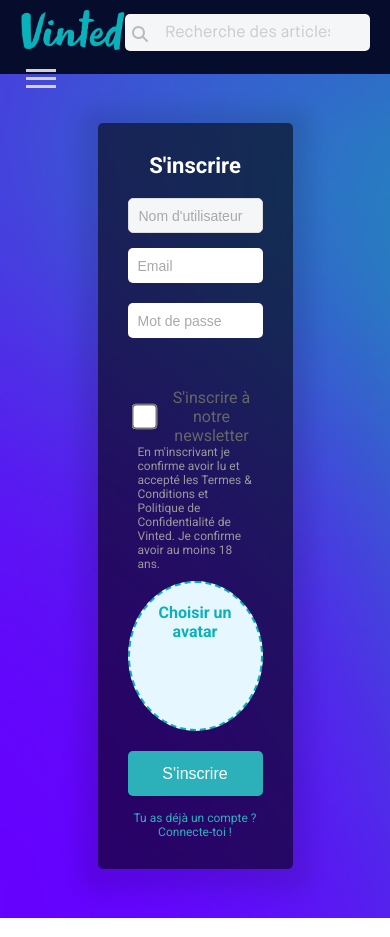
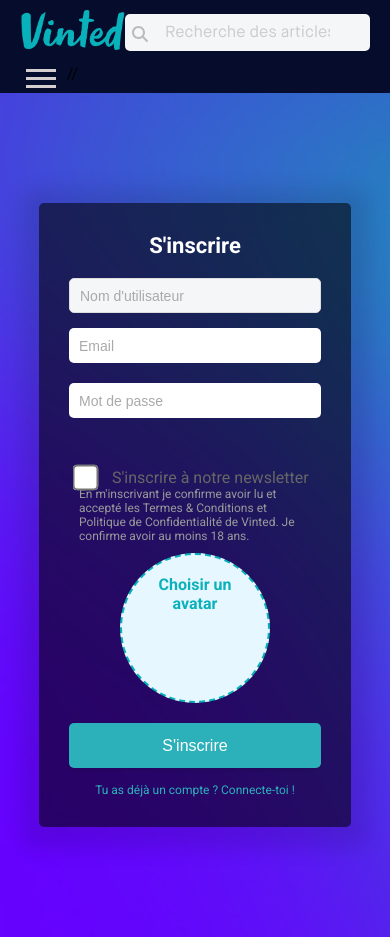
Before and after one commit to cyrano21/Vinted-full, a React (Vite) app: page /signup in a window 390 px wide. Shown: the top 937 px of the page. Built offline with nearby package versions, Linux system fonts and the light colour scheme; the HTML template or start-up script is replaced by a standard one.

Commit message:
error in login and signup in header and sidebar

```diff
--- a/src/Pages/Login.jsx
+++ b/src/Pages/Login.jsx
@@ -51,7 +51,7 @@ const Login = ({ setUserToken }) => {
 
   return (
     <div className="form-contain">
-      <div className="signup-container">
+      <div className="login-container">
         <h2>Se connecter</h2>
         <form onSubmit={handleSubmit} className="signup-form">
           <input
--- a/src/Pages/Signup.jsx
+++ b/src/Pages/Signup.jsx
@@ -1,5 +1,6 @@
 import { useState } from "react";
 import { Link, useNavigate } from "react-router-dom";
+import "../assets/styles/signup.css";
 
 import axios from "axios";
 
--- a/src/RoutesChild.jsx
+++ b/src/RoutesChild.jsx
@@ -21,8 +21,6 @@ const RoutesChild = ({
   const location = useLocation();
   const [displayLocation, setDisplayLocation] = useState(location);
   const [transitionStage, setTransitionStage] = useState("fade-in");
-  console.log("location =>", location);
-  console.log("displayLocation =>", displayLocation);
 
   useEffect(() => {
     if (location !== displayLocation) {
--- a/src/assets/styles/login.css
+++ b/src/assets/styles/login.css
@@ -1,15 +1,14 @@
-/* LOGIN ********************** */
 .form-contain {
   width: 100%;
+  height: 100vh;
   background: url(../images/loginBg.png) no-repeat;
   background-size: cover;
-  height: 100vh;
   display: grid;
   place-items: center;
 }
-.signup-container {
+.login-container {
   width: 400px;
-  background: rgb(1 1 1 / 59%); /* Noir avec transparence */
+  background: rgb(1 1 1 / 59%);
   border-radius: 5px;
   padding: 30px;
   display: flex;
@@ -18,22 +17,22 @@
   text-align: center;
   margin-top: 30px;
   box-shadow: 0 4px 19px 18px rgba(0, 0, 0, 0.1);
-  backdrop-filter: blur(10px); /* Effet de flou */
+  backdrop-filter: blur(10px);
 }
 
-.signup-container h2 {
+.login-container h2 {
   color: #ffffff;
   font-size: 22px;
   font-weight: 550;
   text-align: center;
 }
-.signup-form {
+.login-form {
   display: flex;
   width: 275px;
   margin: auto;
   flex-direction: column;
 }
-.signup-form > input {
+.login-form > input {
   background: #ffffff;
   border-radius: 6px;
   font-size: 15px;
@@ -45,35 +44,19 @@
   padding: 0 10px;
 }
 
-.signup-form input::placeholder {
+.login-form input::placeholder {
   color: #a9a9a9;
   font-size: 14px;
 }
 
-.signup-form input[type="checkbox"] {
+.login-form input[type="checkbox"] {
   transform: scale(2);
   margin-right: 20px;
 }
 
-.checkbox-container {
-  margin-top: 20px;
-  padding: 10px;
-}
-.checkbox-container > div {
-  display: flex;
-}
-.checkbox-container > p {
-  text-align: left;
-  color: #999999;
-  font-size: 12px;
-}
-
-.checkbox-container span {
-  color: #666666;
-}
-
 #submitBtn {
   background-color: #2cb1ba;
+  box-shadow: 0 2px 4px rgba(0, 0, 0, 0.1);
   height: 45px;
   width: 100%;
   border: none;
@@ -84,42 +67,34 @@
   margin-top: 20px;
 }
 
-.signup-container a {
+.login-container a {
   color: #2cb1ba;
   font-size: 12px;
 }
 
-/* .signup-login-error-message {
-  color: red;
-  font-size: 9px;
-} */
-.signup-container a {
+.login-container a {
   transition: color 0.3s;
 }
-.signup-container a:hover {
+.login-container a:hover {
   color: #238b8d;
 }
 
-.signup-form button {
-  box-shadow: 0 2px 4px rgba(0, 0, 0, 0.1);
-  font-size: 18px;
-  font-weight: 500;
-  transition: background-color 0.3s;
+#submitBtn:hover {
+  background-color: #238b8d97;
 }
-.signup-form button:hover {
-  background-color: #28a0a7;
-}
-.signup-login-error-message {
+.login-login-error-message {
   color: #ff4d4d;
   font-size: 11px;
 }
-.custom-file-upload {
-  cursor: pointer;
-}
 
 @media screen and (max-width: 408px) {
-  .signup-container {
-    width: 50%;
-    margin: 0 auto;
+  .login-container {
+    width: 80%;
+    margin: auto;
+    margin: 25px 0;
+  }
+
+  #submitBtn {
+    text-align: center;
   }
 }
--- a/src/assets/styles/signup.css
+++ b/src/assets/styles/signup.css
@@ -1,3 +1,128 @@
+/* .burger-menu,
+.header-links,
+.search-container,
+.header-button {
+  display: none;
+} */
+
+.form-contain {
+  width: 100%;
+
+  background: url(../images/loginBg.png) no-repeat;
+  background-size: cover;
+  display: grid;
+  place-items: center;
+}
+.signup-container {
+  width: 400px;
+  margin: 25px 0;
+  background: rgb(1 1 1 / 59%);
+  border-radius: 5px;
+  padding: 30px;
+  display: flex;
+  flex-direction: column;
+  justify-content: center;
+  text-align: center;
+  margin-top: 30px;
+  box-shadow: 0 4px 19px 18px rgba(0, 0, 0, 0.1);
+  backdrop-filter: blur(10px);
+}
+
+.signup-container h2 {
+  color: #ffffff;
+  font-size: 22px;
+  font-weight: 550;
+  text-align: center;
+}
+.signup-form {
+  display: flex;
+  width: 275px;
+  margin: auto;
+  flex-direction: column;
+}
+.signup-form > input {
+  background: #ffffff;
+  border-radius: 6px;
+  font-size: 15px;
+  line-height: 35px;
+  border: 0;
+  outline: none;
+  border-radius: 5px;
+  color: #000;
+  padding: 0 10px;
+}
+
+.signup-form input::placeholder {
+  color: #a9a9a9;
+  font-size: 14px;
+}
+
+.signup-form input[type="checkbox"] {
+  transform: scale(2);
+  margin-right: 20px;
+}
+
+.checkbox-container {
+  margin-top: 20px;
+  padding: 10px;
+}
+.checkbox-container > div {
+  display: flex;
+}
+.checkbox-container > p {
+  text-align: left;
+  color: #999999;
+  font-size: 12px;
+}
+
+.checkbox-container span {
+  color: #666666;
+}
+
+#submitBtn {
+  background-color: #2cb1ba;
+  box-shadow: 0 2px 4px rgba(0, 0, 0, 0.1);
+  height: 45px;
+  width: 100%;
+  border: none;
+  outline: none;
+  border-radius: 5px;
+  color: white;
+  font-size: 16px;
+  margin-top: 20px;
+}
+
+.signup-container a {
+  color: #2cb1ba;
+  font-size: 12px;
+}
+
+.signup-container a {
+  transition: color 0.3s;
+}
+.signup-container a:hover {
+  color: #238b8d;
+}
+
+#submitBtn:hover {
+  background-color: #238b8d97;
+}
+.signup-login-error-message {
+  color: #ff4d4d;
+  font-size: 11px;
+}
 .custom-file-upload {
   cursor: pointer;
 }
+
+@media screen and (max-width: 408px) {
+  .signup-container {
+    width: 80%;
+    margin: auto;
+    margin: 25px 0;
+  }
+
+  #submitBtn {
+    text-align: center;
+  }
+}
--- a/src/components/Header.jsx
+++ b/src/components/Header.jsx
@@ -6,8 +6,7 @@ import ResetUsers from "./ResetUsers";
 import { Link } from "react-router-dom";
 import "../assets/styles/header.css";
 import React from "react";
-import Sidebar from "./Sidebar"; // A
-import { useState } from "react";
+import Sidebar from "./Sidebar";
 
 const Header = ({
   token,
@@ -17,26 +16,9 @@ const Header = ({
   setSortPrice,
   setSearch,
 }) => {
-  const [burgerActive, setBurgerActive] = useState(false);
-  const toggleBurgerMenu = () => {
-    setBurgerActive(!burgerActive);
-  };
-  const closeSidebar = () => {
-    setBurgerActive(false);
-  };
+  const navigate = useNavigate();
 
-  const navigate = useNavigate();
-  const handleNavigate = (path) => {
-    navigate(path);
-  };
-
-  const handleLoginClick = () => {
-    navigate("/login"); // Redirige vers la page de connexion
-  };
-  const handleLogout = () => {
-    setUserToken(null); // Met à jour l'état du token
-    navigate("/login"); // Redirige l'utilisateur vers la page de connexion
-  };
+  const location = useLocation();
 
   return (
     <div className="header-container">
@@ -46,23 +28,20 @@ const Header = ({
         }}
       >
         <img className="header-logo" src={logo} alt="vinted" />
-        <Sidebar
-          token={token}
-          setUserToken={setUserToken}
-          // burgerActive={burgerActive}
-          // onClose={closeSidebar}
-        />
+        <Sidebar token={token} setUserToken={setUserToken} />
 
         <div className="header-links">
           <ul>
             {token ? (
               <div className="auth-buttons">
-                {/* Ajoutez un lien vers le tableau de bord */}
                 <Link to="/dashboard" className="dashboard-button">
                   Tableau de bord
                 </Link>
+
                 <button
-                  onClick={handleLogout}
+                  onClick={() => {
+                    setUserToken(null);
+                  }}
                   className="header-button button-logout "
                 >
                   Se déconnecter
@@ -70,16 +49,26 @@ const Header = ({
               </div>
             ) : (
               <div className="auth-buttons">
-                <button
+                {/* <button
                   onClick={() => {
+                    setUserToken(null);
                     navigate("/signup");
                   }}
                   className="header-button button-login-signup button-signup"
                 >
                   S'inscrire
-                </button>
+                </button> */}
+
+                <Link to="/signup">
+                  <button className="header-button button-login-signup button-signup">
+                    S'inscrire
+                  </button>
+                </Link>
+
                 <button
-                  onClick={handleLoginClick}
+                  onClick={() => {
+                    navigate("/login");
+                  }}
                   className="header-button button-login-signup"
                 >
                   Se connecter
@@ -89,7 +78,6 @@ const Header = ({
           </ul>
         </div>
       </div>
-
       <div className="search-container">
         <input
           type="text"
@@ -138,13 +126,19 @@ const Header = ({
           </div>
         ) : null}
       </div>
-
       <button
-        onClick={() => handleNavigate(token ? "/publish" : "/login")}
+        onClick={() => {
+          if (!token) {
+            navigate("/login");
+          } else {
+            navigate("/publish");
+          }
+        }}
         className="header-button button-sold"
       >
         Vends tes articles
       </button>
+      //
     </div>
   );
 };
--- a/src/components/Sidebar.jsx
+++ b/src/components/Sidebar.jsx
@@ -1,41 +1,29 @@
 import "../assets/styles/sidebar.css";
-import React, { useState } from "react";
+import React, { useRef, useState } from "react";
 import { Link, useNavigate } from "react-router-dom";
 
 const Sidebar = ({ token, setUserToken }) => {
   const [isOpen, setIsOpen] = useState(false);
 
   const navigate = useNavigate();
-  //   const sidebarRef = useRef();
+  const sidebarRef = useRef();
 
   const toggleMenu = () => {
     setIsOpen(!isOpen);
   };
-  const handleLoginClick = () => {
-    navigate("/login"); // Redirige vers la page de connexion
-  };
+  //   const handleLoginClick = () => {
+  //     navigate("/login");
+  //   };
 
   const handleLogout = () => {
     setUserToken(null);
     navigate("/login");
   };
 
-  //   useEffect(() => {
-  //     const handleClickOutside = (event) => {
-  //       if (sidebarRef.current && !sidebarRef.current.contains(event.target)) {
-  //         onClose();
-  //       }
-  //     };
-  //     document.addEventListener("mousedown", handleClickOutside);
-  //     return () => {
-  //       document.removeEventListener("mousedown", handleClickOutside);
-  //     };
-  //   }, [onClose]);
-
   return (
     <nav className="navbar">
       <div
-        // ref={sidebarRef}
+        ref={sidebarRef}
         className={`burger-menu ${isOpen ? "open" : ""}`}
         onClick={toggleMenu}
       >
@@ -48,7 +36,6 @@ const Sidebar = ({ token, setUserToken }) => {
         <ul>
           {token ? (
             <div className="auth-buttons">
-              {/* Ajoutez un lien vers le tableau de bord */}
               <Link to="/dashboard" className="dashboard-button">
                 Tableau de bord
               </Link>
@@ -70,7 +57,9 @@ const Sidebar = ({ token, setUserToken }) => {
                 S'inscrire
               </button>
               <button
-                onClick={handleLoginClick}
+                onClick={() => {
+                  navigate("/login");
+                }}
                 className="header-button button-login-signup"
               >
                 Se connecter
```
